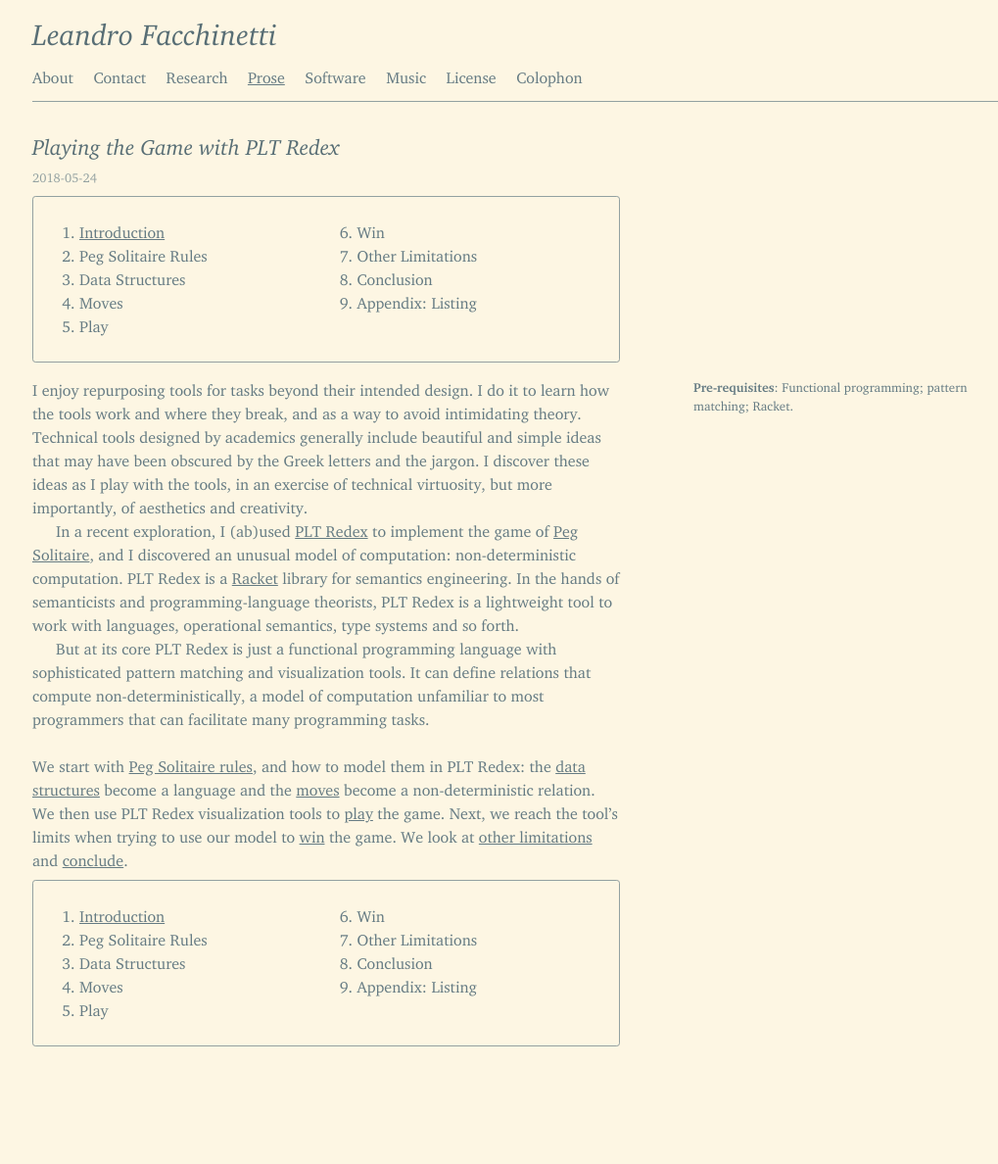
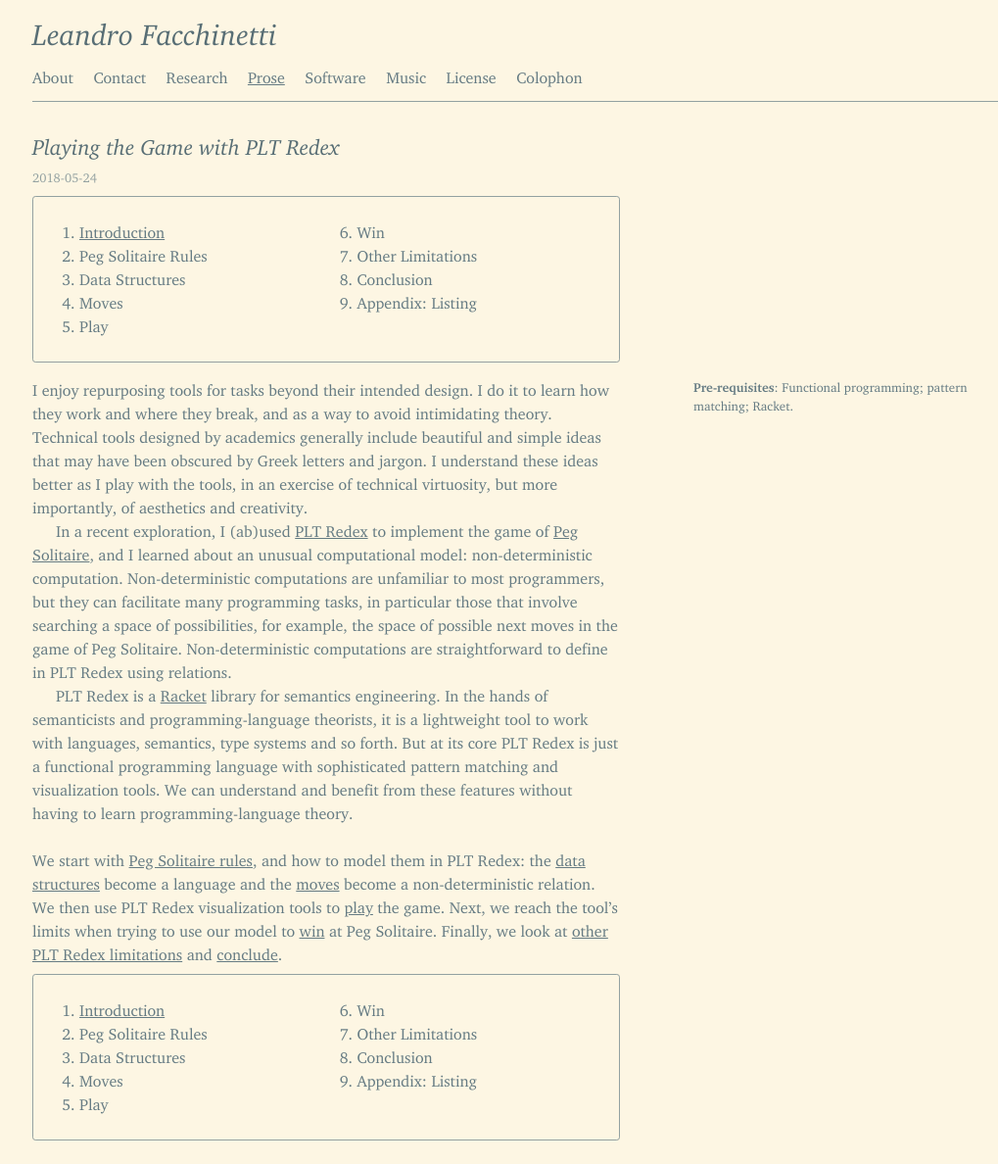
Before and after one commit to leafac/leafac.com, a Jekyll site: the page built from prose/playing-the-game-with-plt-redex/index.md, in a window 1280 px wide. Shown: the whole page at 98% size, without its empty margins (107-1126 px from the left). Built offline with Jekyll 4.4.1, drawn with Linux system fonts in a browser that asks for light colours; before the commit the page ends 1092 px from its top, so only the background shows below that.

Commit message:
One more editing pass

```diff
--- a/prose/playing-the-game-with-plt-redex/index.md
+++ b/prose/playing-the-game-with-plt-redex/index.md
@@ -9,12 +9,12 @@
 **Pre-requisites**: Functional programming; pattern matching; Racket.
 </aside>
 
-I enjoy repurposing tools for tasks beyond their intended design. I do it to learn how the tools work and where they break, and as a way to avoid intimidating theory. Technical tools designed by academics generally include beautiful and simple ideas that may have been obscured by the Greek letters and the jargon. I discover these ideas as I play with the tools, in an exercise of technical virtuosity, but more importantly, of aesthetics and creativity.
+I enjoy repurposing tools for tasks beyond their intended design. I do it to learn how they work and where they break, and as a way to avoid intimidating theory. Technical tools designed by academics generally include beautiful and simple ideas that may have been obscured by Greek letters and jargon. I understand these ideas better as I play with the tools, in an exercise of technical virtuosity, but more importantly, of aesthetics and creativity.
 
-In a recent exploration, I (ab)used [PLT Redex](https://redex.racket-lang.org/) to implement the game of [Peg Solitaire](https://en.wikipedia.org/wiki/Peg_solitaire), and I discovered an unusual model of computation: non-deterministic computation. PLT Redex is a [Racket](https://racket-lang.org/) library for semantics engineering. In the hands of semanticists and programming-language theorists, PLT Redex is a lightweight tool to work with languages, operational semantics, type systems and so forth.
+In a recent exploration, I (ab)used [PLT Redex](https://redex.racket-lang.org/) to implement the game of [Peg Solitaire](https://en.wikipedia.org/wiki/Peg_solitaire), and I learned about an unusual computational model: non-deterministic computation. Non-deterministic computations are unfamiliar to most programmers, but they can facilitate many programming tasks, in particular those that involve searching a space of possibilities, for example, the space of possible next moves in the game of Peg Solitaire. Non-deterministic computations are straightforward to define in PLT Redex using relations.
 
-But at its core PLT Redex is just a functional programming language with sophisticated pattern matching and visualization tools. It can define relations that compute non-deterministically, a model of computation unfamiliar to most programmers that can facilitate many programming tasks.
+PLT Redex is a [Racket](https://racket-lang.org/) library for semantics engineering. In the hands of semanticists and programming-language theorists, it is a lightweight tool to work with languages, semantics, type systems and so forth. But at its core PLT Redex is just a functional programming language with sophisticated pattern matching and visualization tools. We can understand and benefit from these features without having to learn programming-language theory.
 
 * * *
 
-We start with [Peg Solitaire rules](peg-solitaire-rules), and how to model them in PLT Redex: the [data structures](data-structures) become a language and the [moves](moves) become a non-deterministic relation. We then use PLT Redex visualization tools to [play](play) the game. Next, we reach the tool’s limits when trying to use our model to [win](win) the game. We look at [other limitations](other-limitations) and [conclude](conclusion).
+We start with [Peg Solitaire rules](peg-solitaire-rules), and how to model them in PLT Redex: the [data structures](data-structures) become a language and the [moves](moves) become a non-deterministic relation. We then use PLT Redex visualization tools to [play](play) the game. Next, we reach the tool’s limits when trying to use our model to [win](win) at Peg Solitaire. Finally, we look at [other PLT Redex limitations](other-limitations) and [conclude](conclusion).
```
